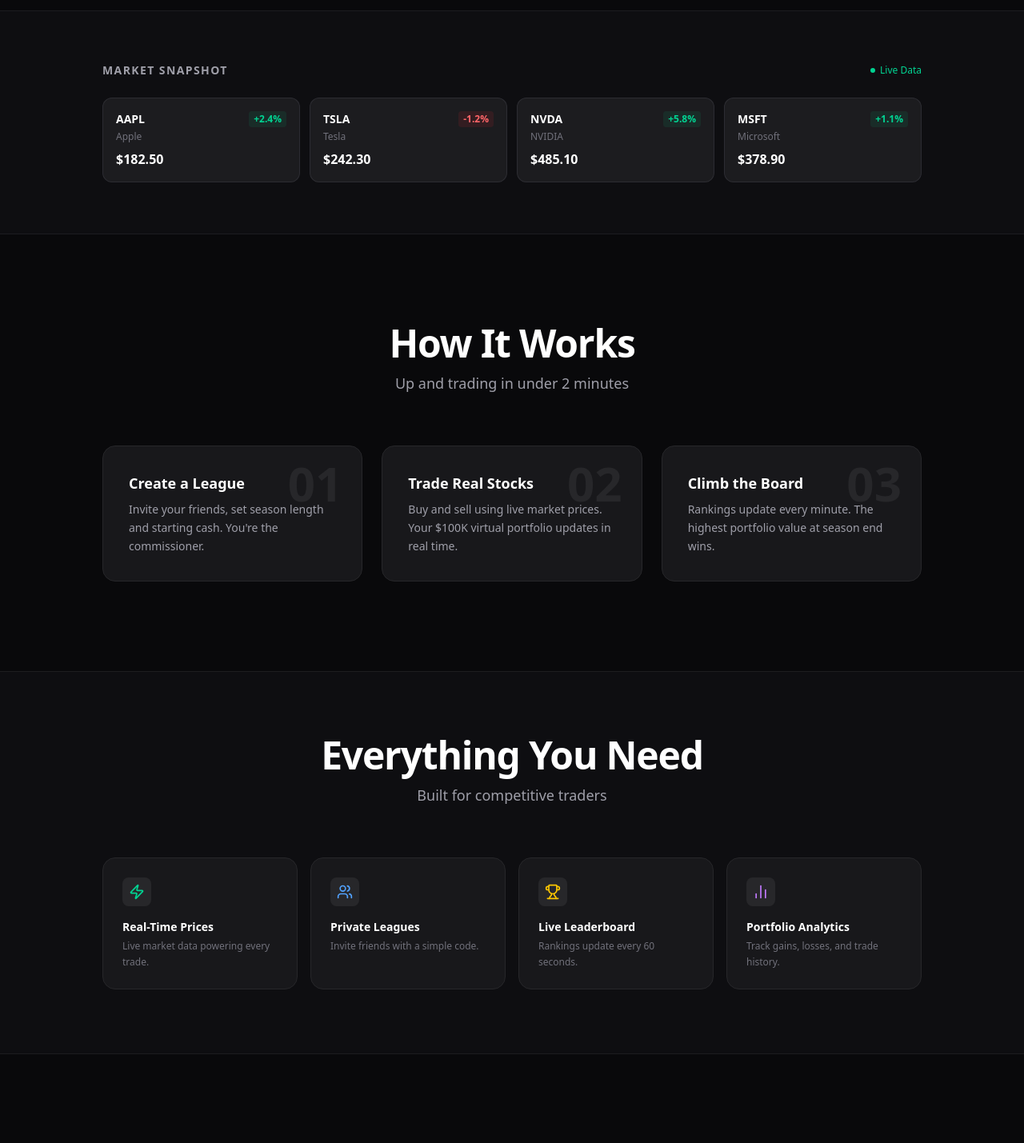
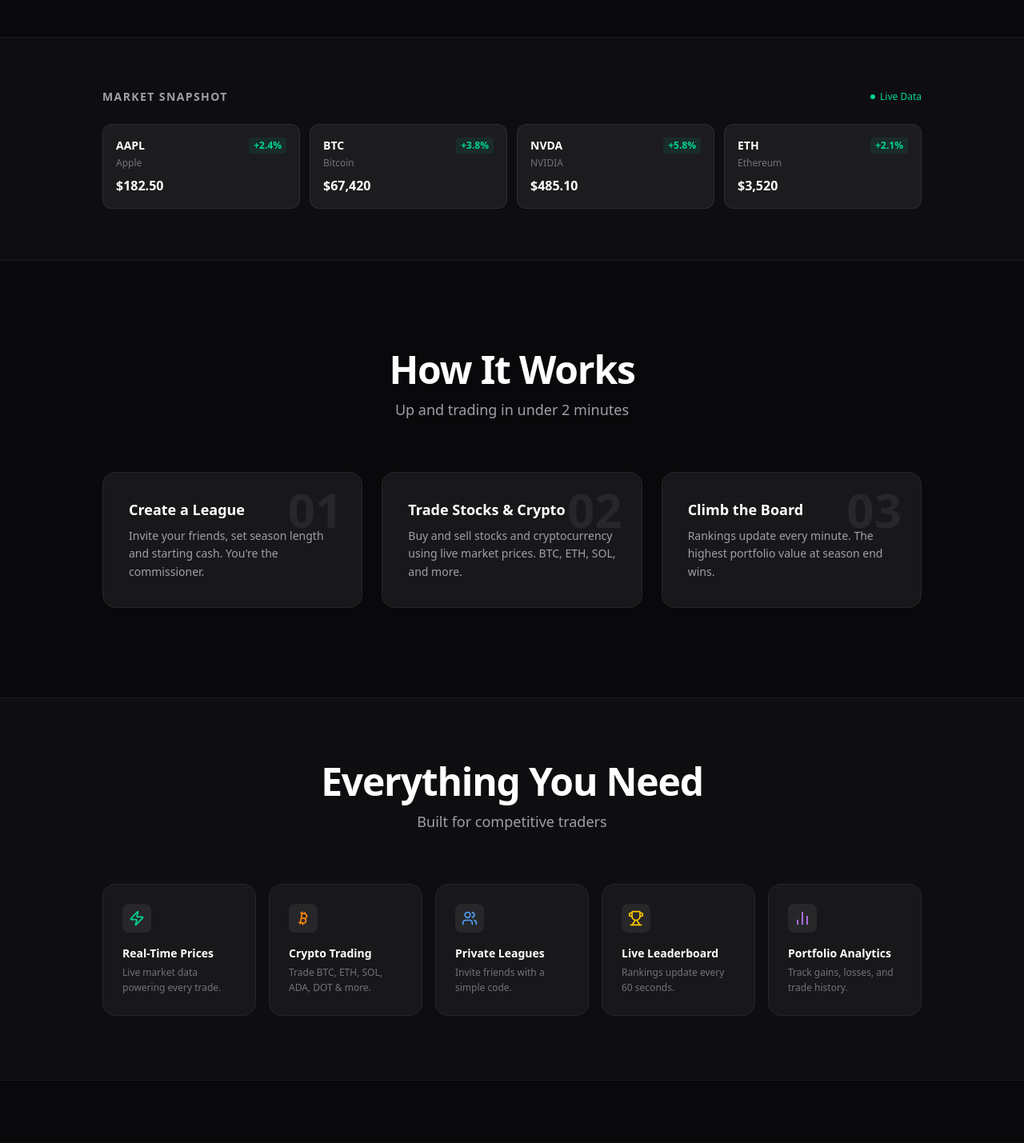
Before and after one commit to tlindblad4/WallStreet-Fantasy, a Next.js app: page / in a window 1280 px wide. Shown: the part 891-2320 px from the top of the page at 80% size. Built offline with nearby package versions, Linux system fonts and the light colour scheme.

Commit message:
feat: update landing page to highlight crypto trading

```diff
--- a/src/app/page.tsx
+++ b/src/app/page.tsx
@@ -2,7 +2,7 @@
 
 import Link from "next/link";
 import { Button } from "@/components/ui/button";
-import { TrendingUp, Users, Zap, Shield, ArrowRight, Play, Trophy, BarChart2 } from "lucide-react";
+import { TrendingUp, Users, Zap, Shield, ArrowRight, Play, Trophy, BarChart2, Bitcoin } from "lucide-react";
 import { useEffect, useState } from "react";
 
 export default function HomePage() {
@@ -62,7 +62,7 @@ export default function HomePage() {
           </h1>
 
           <p className="text-lg md:text-xl text-zinc-400 max-w-xl mx-auto mb-10 leading-relaxed">
-            Start with $100K virtual cash. Trade real stocks.
+            Start with $100K virtual cash. Trade stocks & crypto (BTC, ETH, SOL).
             Compete with friends in private leagues. Best portfolio wins.
           </p>
 
@@ -102,9 +102,9 @@ export default function HomePage() {
           </div>
           <div className="grid grid-cols-2 md:grid-cols-4 gap-3">
             <StockTicker symbol="AAPL" name="Apple" price="182.50" change="+2.4" />
-            <StockTicker symbol="TSLA" name="Tesla" price="242.30" change="-1.2" />
+            <StockTicker symbol="BTC" name="Bitcoin" price="67,420" change="+3.8" isCrypto />
             <StockTicker symbol="NVDA" name="NVIDIA" price="485.10" change="+5.8" />
-            <StockTicker symbol="MSFT" name="Microsoft" price="378.90" change="+1.1" />
+            <StockTicker symbol="ETH" name="Ethereum" price="3,520" change="+2.1" isCrypto />
           </div>
         </div>
       </section>
@@ -119,7 +119,7 @@ export default function HomePage() {
 
           <div className="grid md:grid-cols-3 gap-6">
             <Step number="01" title="Create a League" description="Invite your friends, set season length and starting cash. You're the commissioner." />
-            <Step number="02" title="Trade Real Stocks" description="Buy and sell using live market prices. Your $100K virtual portfolio updates in real time." />
+            <Step number="02" title="Trade Stocks & Crypto" description="Buy and sell stocks and cryptocurrency using live market prices. BTC, ETH, SOL, and more." />
             <Step number="03" title="Climb the Board" description="Rankings update every minute. The highest portfolio value at season end wins." />
           </div>
         </div>
@@ -133,11 +133,16 @@ export default function HomePage() {
             <p className="text-zinc-400 text-lg">Built for competitive traders</p>
           </div>
 
-          <div className="grid md:grid-cols-2 lg:grid-cols-4 gap-4">
+          <div className="grid md:grid-cols-2 lg:grid-cols-5 gap-4">
             <FeatureCard
               icon={<Zap className="w-5 h-5 text-emerald-400" />}
               title="Real-Time Prices"
               description="Live market data powering every trade."
+            />
+            <FeatureCard
+              icon={<Bitcoin className="w-5 h-5 text-orange-400" />}
+              title="Crypto Trading"
+              description="Trade BTC, ETH, SOL, ADA, DOT & more."
             />
             <FeatureCard
               icon={<Users className="w-5 h-5 text-blue-400" />}
@@ -205,8 +210,8 @@ function Stat({ value, label }: { value: string; label: string }) {
   );
 }
 
-function StockTicker({ symbol, name, price, change }: {
-  symbol: string; name: string; price: string; change: string;
+function StockTicker({ symbol, name, price, change, isCrypto }: {
+  symbol: string; name: string; price: string; change: string; isCrypto?: boolean;
 }) {
   const isPositive = change.startsWith("+");
   return (
```
